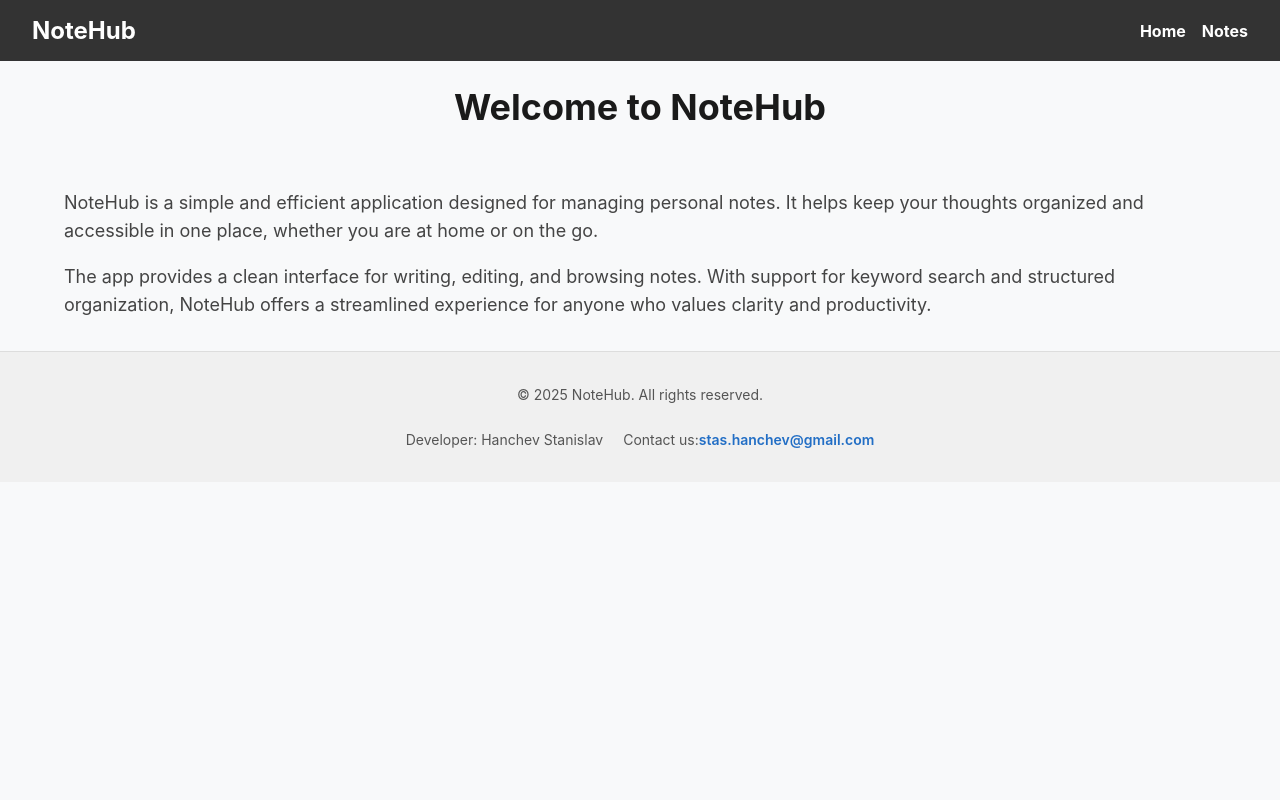
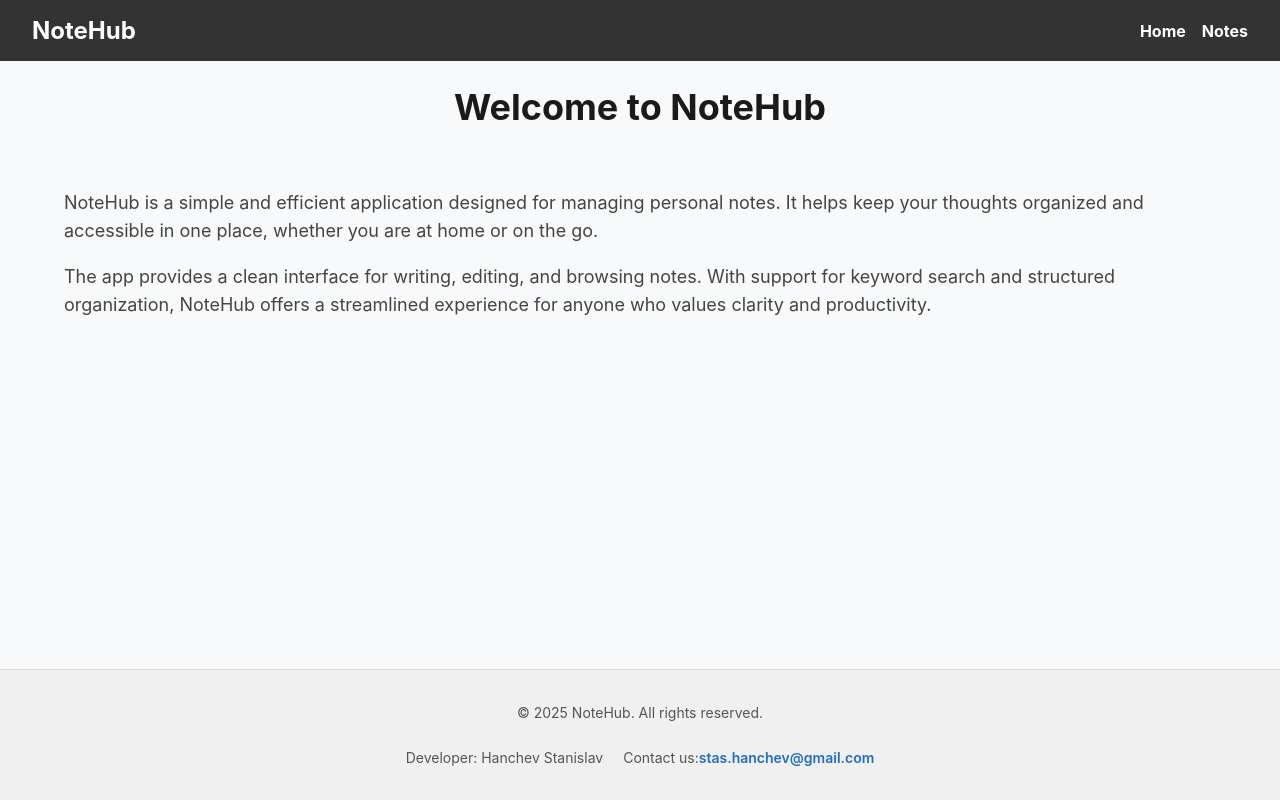
Before and after one commit to stas-hanchev/07-routing-nextjs, a Next.js app: page / in a window 1280 px wide. Built offline with nearby package versions, Linux system fonts and the light colour scheme.

Commit message:
fix styles and modal windiw

```diff
--- a/app/@modal/(.)notes/[id]/page.tsx
+++ b/app/@modal/(.)notes/[id]/page.tsx
@@ -4,7 +4,7 @@ import {
   QueryClient,
 } from "@tanstack/react-query";
 import { fetchNoteById } from "@/lib/api";
-import NoteDetailsClient from "../../../notes/[id]/NoteDetails.client";
+import NotePreview from "./NotePreview.client";
 
 interface NotePreviewPageProps {
   params: Promise<{ id: string }>;
@@ -23,7 +23,7 @@ export default async function NotePreviewPage({
 
   return (
     <HydrationBoundary state={dehydrate(queryClient)}>
-      <NoteDetailsClient id={id} />
+      <NotePreview id={id} />
     </HydrationBoundary>
   );
 }
--- a/app/layout.tsx
+++ b/app/layout.tsx
@@ -20,8 +20,8 @@ export default function RootLayout({ children, modal }: RootLayoutProps) {
       <body>
         <TanStackProvider>
           <Header />
-          {modal ?? null}
           {children}
+          {modal}
           <Footer />
         </TanStackProvider>
       </body>
--- a/app/notes/[id]/NoteDetails.client.tsx
+++ b/app/notes/[id]/NoteDetails.client.tsx
@@ -29,7 +29,7 @@ export default function NoteDetailsClient({ id }: NoteDetailsClientProps) {
           <h2>{note.title}</h2>
         </div>
         <p className={css.content}>{note.content}</p>
-        <p className={css.date}>{new Date(note.createdAt).toLocaleString()}</p>
+        <p className={css.date}>{note.createdAt}</p>
       </div>
     </div>
   );
--- a/components/Footer/Footer.module.css
+++ b/components/Footer/Footer.module.css
@@ -5,6 +5,7 @@
     font-size: 14px;
     color: #555;
     border-top: 1px solid #ddd;
+    margin-top: auto;
 }
 
 .wrap {
```
